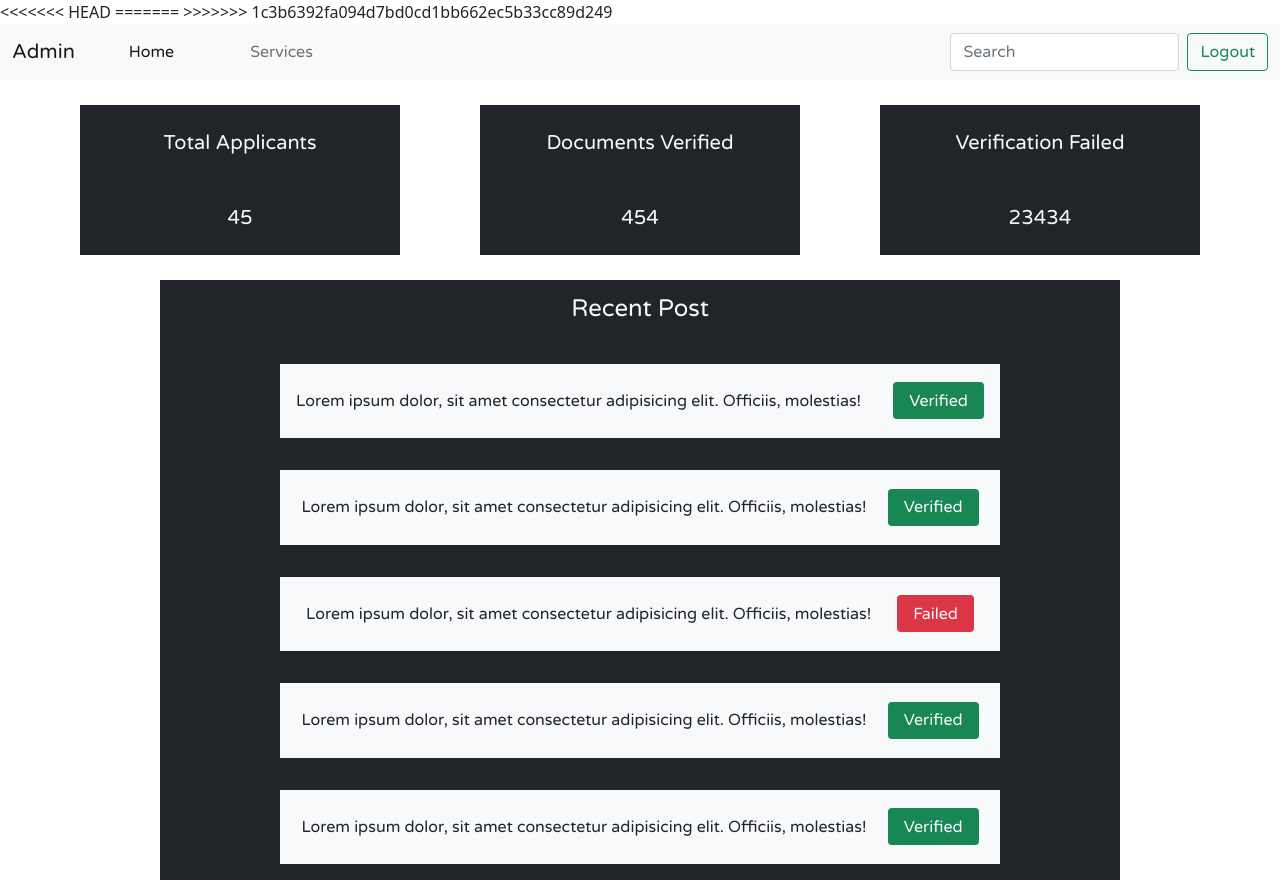
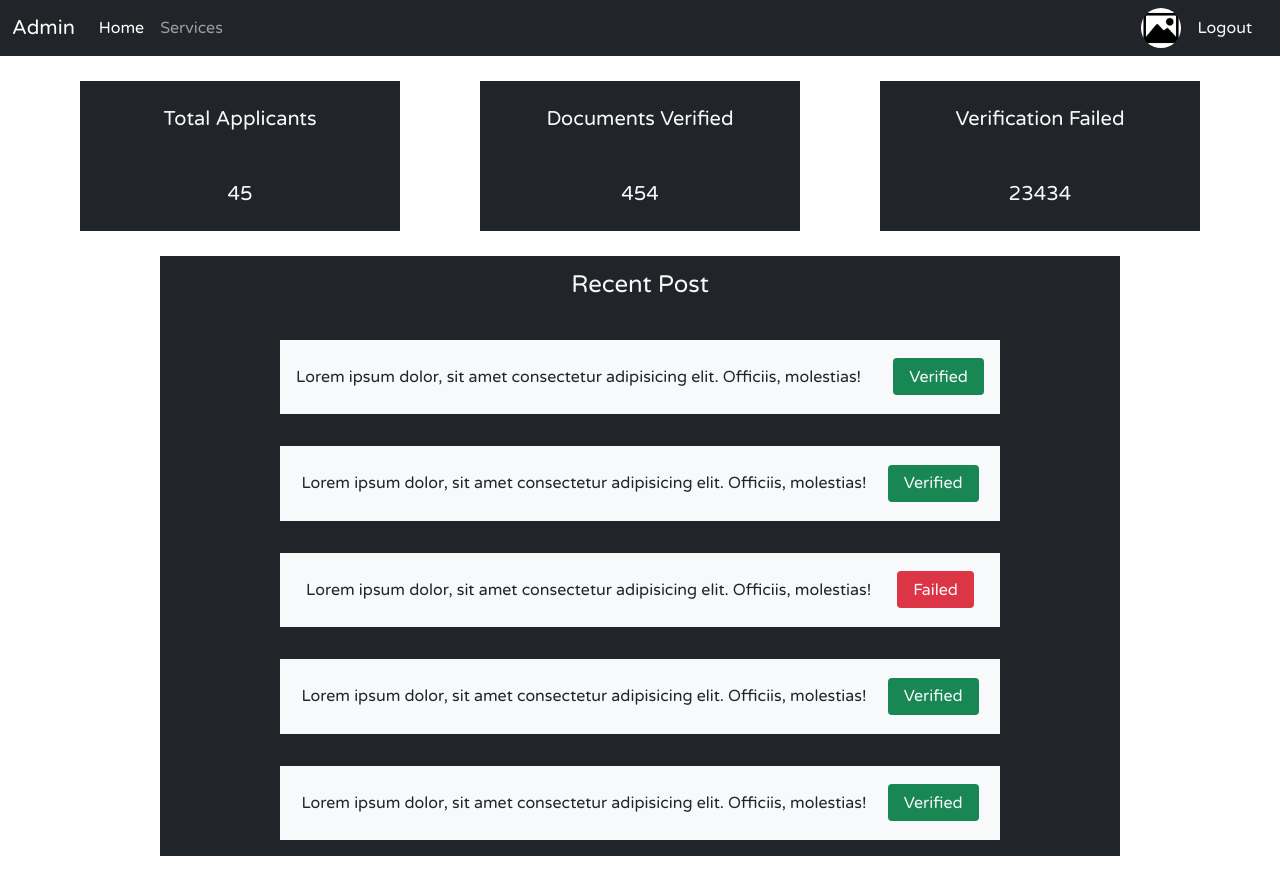
Before and after one commit to abhishekvats/Automated_document_verification, a plain HTML site: page Frontend/dashboard.html in a window 1280 px wide. After the commit the page ends 856 px from the top, so only its background shows below. Drawn offline with nearby package versions, Linux system fonts and the light colour scheme; a web font is replaced by a local one.

Commit message:
updated dashboard

```diff
--- a/Frontend/css/dashbordadmin.css
+++ b/Frontend/css/dashbordadmin.css
@@ -2,6 +2,16 @@
     font-family: 'Mochiy Pop P One', sans-serif;
     font-family: 'Varela Round', sans-serif;
 }
+::-webkit-scrollbar {
+
+    width: 8px;
+    height: 10px;
+
+  }
+  ::-webkit-scrollbar-thumb {
+    border-radius: 8px;
+    background: #c2c9d2;
+  }
 .main {
     display: flex;
     justify-content: center;
--- a/Frontend/dashboard.html
+++ b/Frontend/dashboard.html
@@ -7,22 +7,19 @@
     <meta name="viewport" content="width=device-width, initial-scale=1">
 
     <!-- Bootstrap CSS -->
-<<<<<<< HEAD
     <link rel="preconnect" href="https://fonts.googleapis.com">
     <link rel="preconnect" href="https://fonts.gstatic.com" crossorigin>
     <link href="https://fonts.googleapis.com/css2?family=Mochiy+Pop+P+One&family=Varela+Round&display=swap" rel="stylesheet">
     <link href="https://cdn.jsdelivr.net/npm/bootstrap@5.1.3/dist/css/bootstrap.min.css" rel="stylesheet"
         integrity="sha384-1BmE4kWBq78iYhFldvKuhfTAU6auU8tT94WrHftjDbrCEXSU1oBoqyl2QvZ6jIW3" crossorigin="anonymous">
 
-=======
     <link href="https://cdn.jsdelivr.net/npm/bootstrap@5.1.3/dist/css/bootstrap.min.css" rel="stylesheet" integrity="sha384-1BmE4kWBq78iYhFldvKuhfTAU6auU8tT94WrHftjDbrCEXSU1oBoqyl2QvZ6jIW3" crossorigin="anonymous">
     <link rel="stylesheet" href="./css/dashbordadmin.css">
->>>>>>> 1c3b6392fa094d7bd0cd1bb662ec5b33cc89d249
     <title>Hello, world!</title>
 </head>
 
 <body>
-    <!-- <nav class="navbar navbar-expand-lg navbar-dark bg-dark">
+    <nav class="navbar navbar-expand-lg navbar-dark bg-dark">
         <div class="container-fluid">
             <a class="navbar-brand" href="#">Admin</a>
             <button class="navbar-toggler" type="button" data-bs-toggle="collapse" data-bs-target="#navbarSupportedContent" aria-controls="navbarSupportedContent" aria-expanded="false" aria-label="Toggle navigation">
@@ -43,8 +40,8 @@
                 </div>
             </div>
         </div>
-    </nav> -->
-    <nav class="navbar navbar-expand-lg navbar-light bg-light">
+    </nav>
+    <!-- <nav class="navbar navbar-expand-lg navbar-light bg-light">
         <div class="container-fluid">
             <a class="navbar-brand" href="#">Admin</a>
             <button class="navbar-toggler" type="button" data-bs-toggle="collapse" data-bs-target="#navbarSupportedContent" aria-controls="navbarSupportedContent" aria-expanded="false" aria-label="Toggle navigation">
@@ -66,7 +63,7 @@
                 </form>
             </div>
         </div>
-    </nav>
+    </nav> -->
 
     <div class="d-flex justify-content-evenly align-items-center w-100" style="height : 200px ;">
         <div class="d-flex justify-content-center align-items-center flex-column w-25 bg-dark text-light h-75">
```
